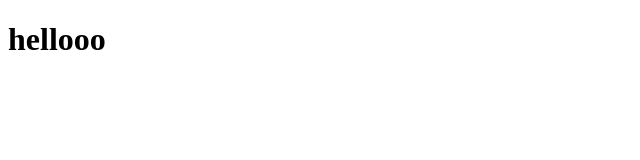
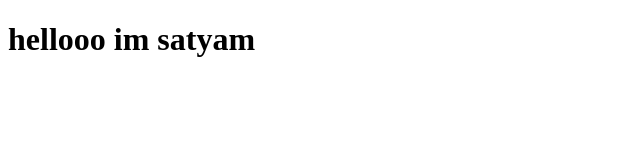
Before and after one commit to maytas-3031/Coursera-test, a plain HTML site: page site/index.html in a window 1280 px wide. Shown: the whole page, without its empty margins (0-640 px from the left). Drawn offline with Linux system fonts and the light colour scheme.

Commit message:
small edit

```diff
--- a/site/index.html
+++ b/site/index.html
@@ -4,6 +4,6 @@
 	<title>hello</title>
 </head>
 <body>
-<h1>hellooo</h1>
+<h1>hellooo im satyam</h1>
 </body>
 </html>
```
